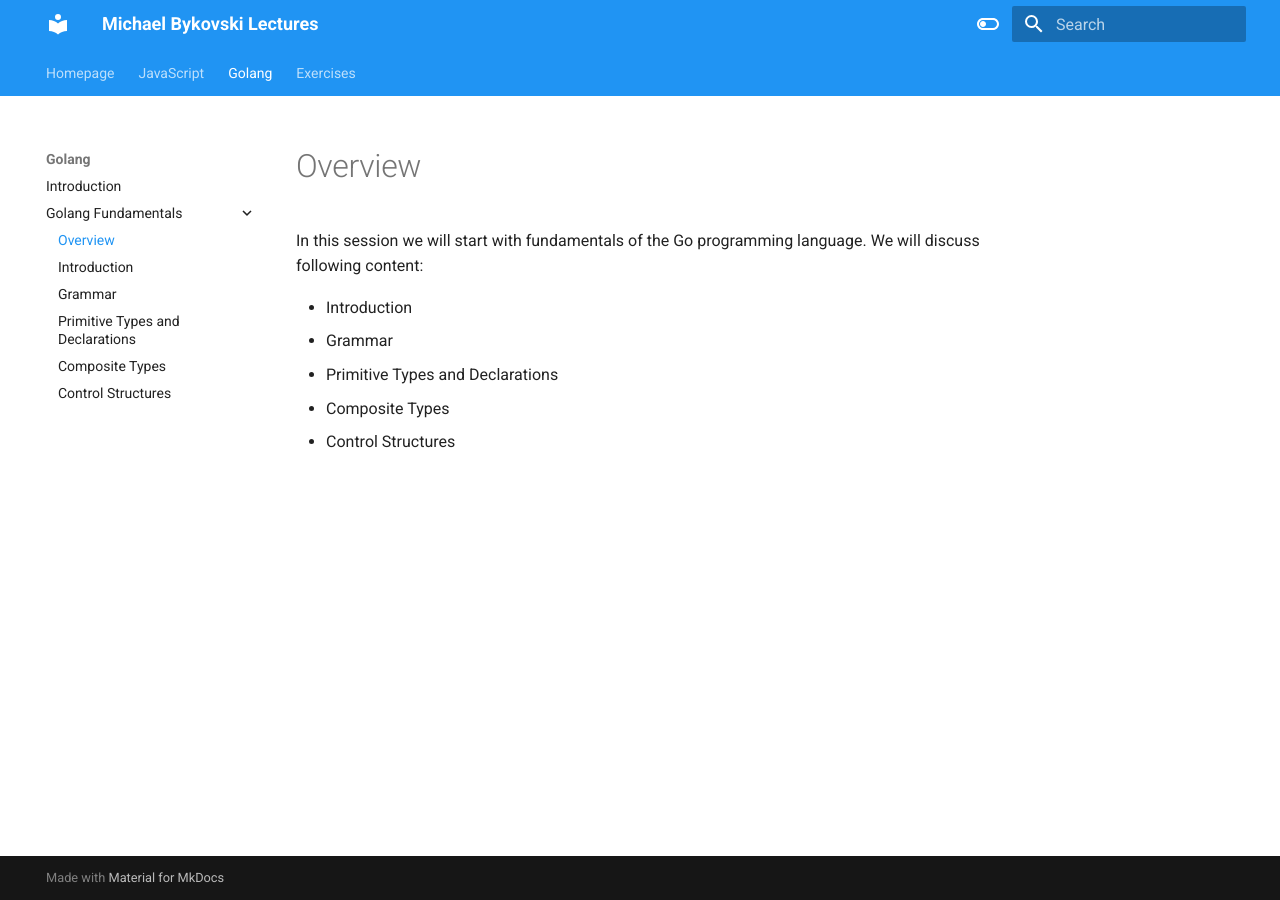
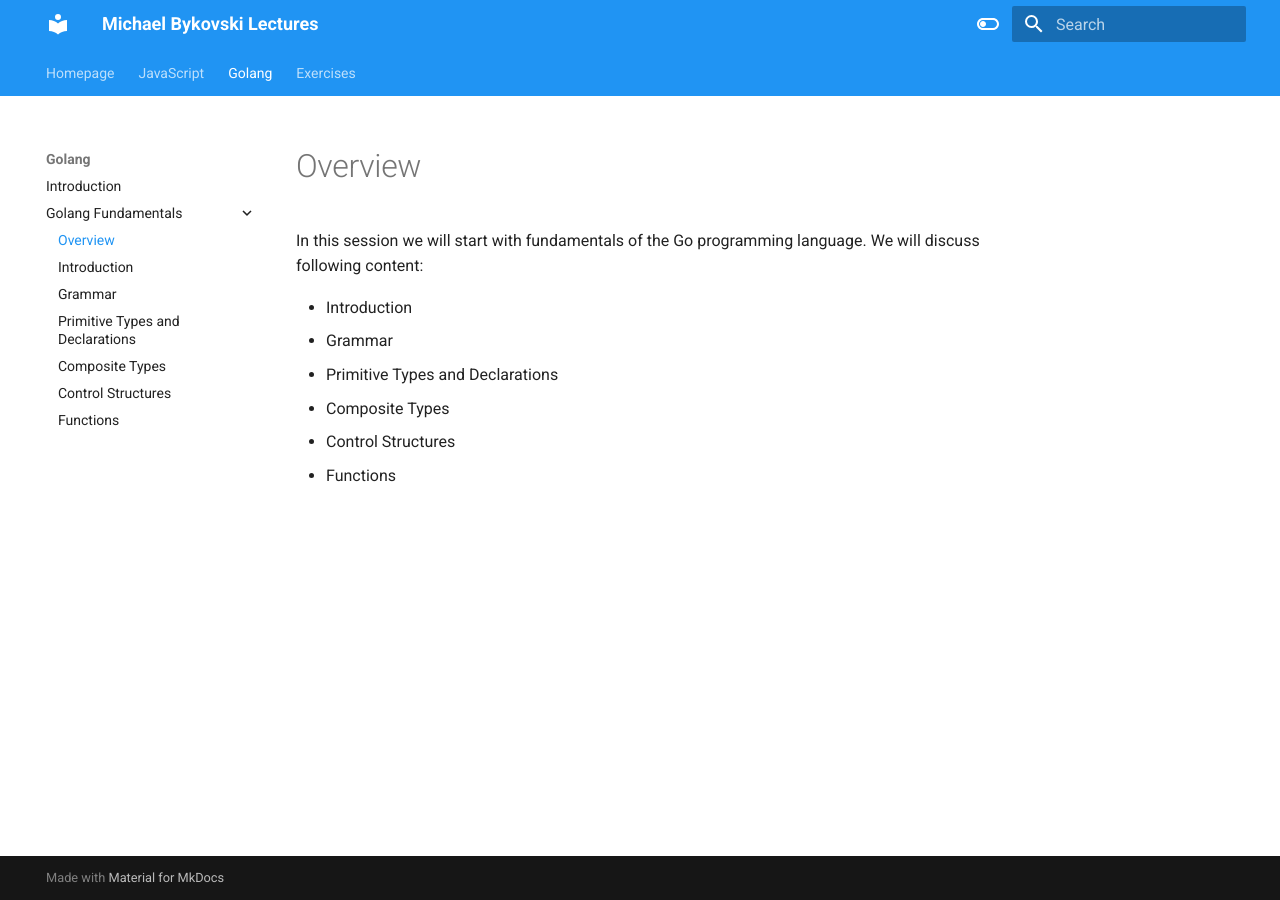
Before and after one commit to bykof/bykof.github.com, an MkDocs documentation site: the page built from docs/golang/golang-fundamentals/overview.md, in a window 1280 px wide. Built offline with MkDocs 1.6.1 and Material for MkDocs 9.7.7, drawn with Linux system fonts in a browser that asks for light colours.

Commit message:
Add functions

```diff
--- a/docs/golang/golang-fundamentals/overview.md
+++ b/docs/golang/golang-fundamentals/overview.md
@@ -3,8 +3,9 @@
 In this session we will start with fundamentals of the Go programming language.
 We will discuss following content:
 
-* Introduction
-* Grammar
-* Primitive Types and Declarations
-* Composite Types
-* Control Structures
+-   Introduction
+-   Grammar
+-   Primitive Types and Declarations
+-   Composite Types
+-   Control Structures
+-   Functions
--- a/mkdocs.yml
+++ b/mkdocs.yml
@@ -66,6 +66,7 @@ nav:
           - golang/golang-fundamentals/primitive_types_and_declarations.md
           - golang/golang-fundamentals/composite_types.md
           - golang/golang-fundamentals/control_structures.md
+          - golang/golang-fundamentals/functions.md
   - Exercises:
       - exercises/index.md
       - JavaScript Fundamentals:
```
Also changed, not shown: docs/golang/golang-fundamentals/functions.md (added, +1 -0 lines).
